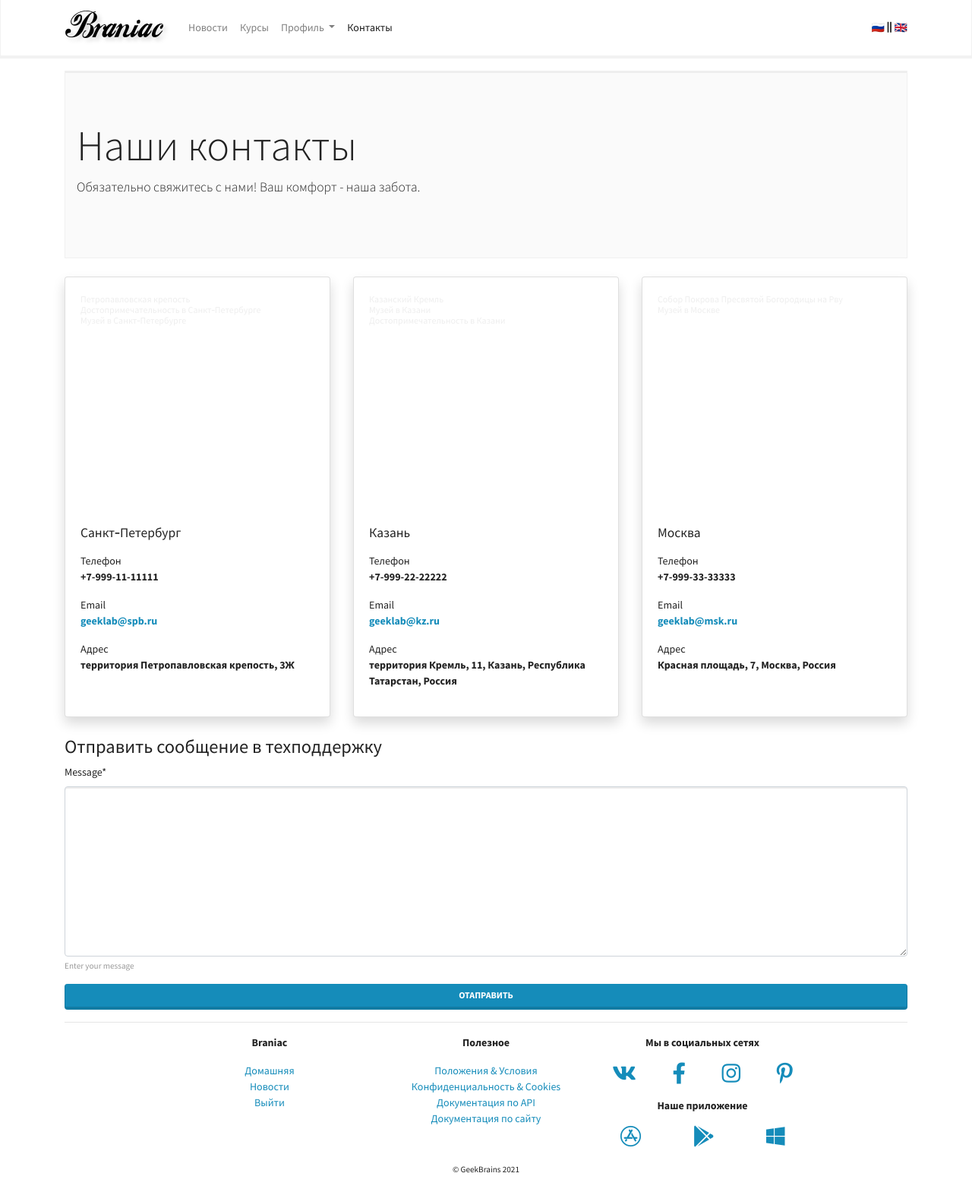
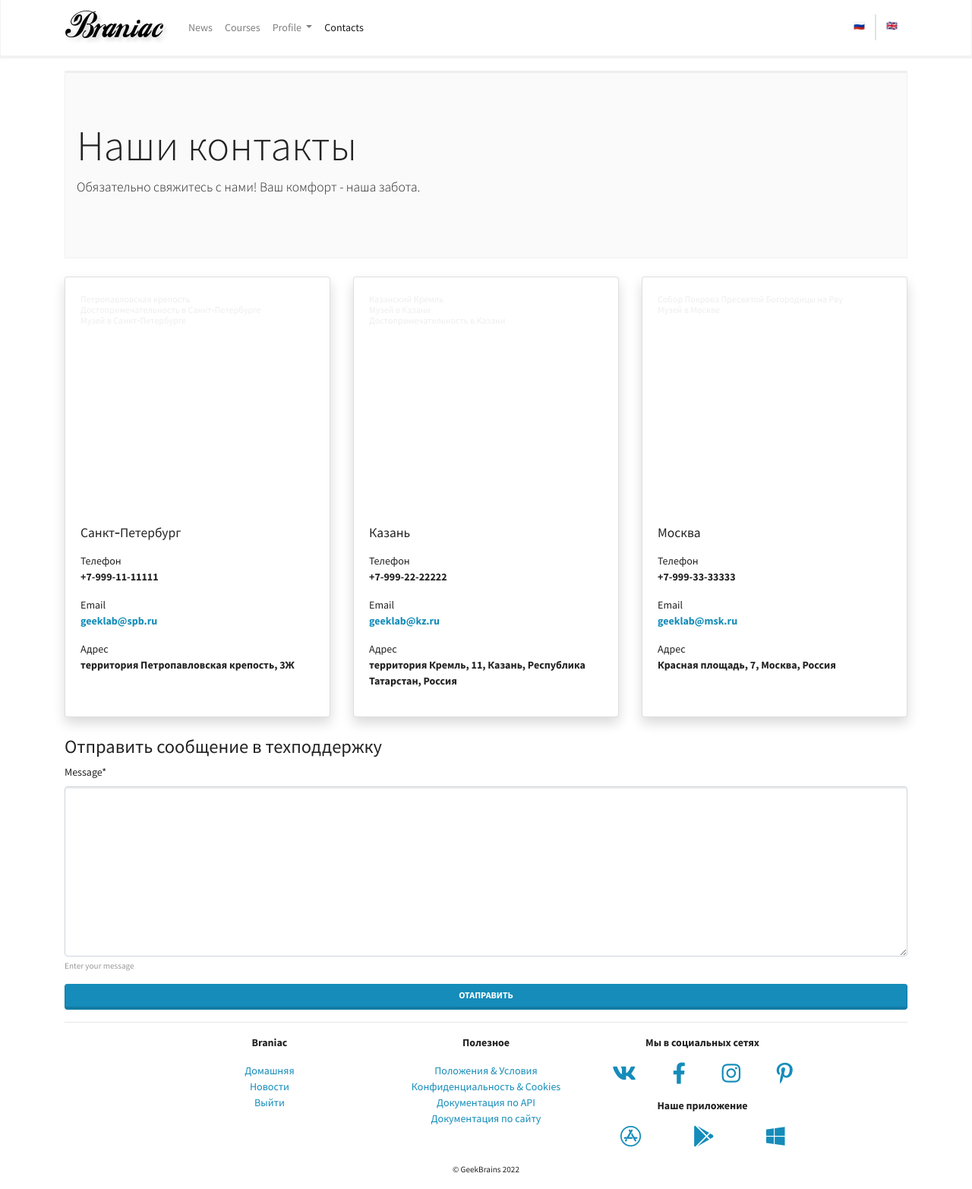
Before and after one commit to kpomak/LMS, a Django app: page /mainapp/contacts/ in a window 1280 px wide. Shown: the whole page at 76% size. Run offline with Django 3.2, Linux system fonts and the light colour scheme; the visitor is signed in with stand-in values (Sample User, id 1); parts of the project's set-up code (start-up, migrations or seed data) failed here and were passed over; some libraries are stand-ins or nearby versions.

Commit message:
localisation main menu

```diff
--- a/config/settings.py
+++ b/config/settings.py
@@ -38,6 +38,7 @@
 MIDDLEWARE = [
     "django.middleware.security.SecurityMiddleware",
     "django.contrib.sessions.middleware.SessionMiddleware",
+    "django.middleware.locale.LocaleMiddleware",
     "django.middleware.common.CommonMiddleware",
     "django.middleware.csrf.CsrfViewMiddleware",
     "django.contrib.auth.middleware.AuthenticationMiddleware",
@@ -208,3 +209,5 @@
 # Email as files for debug
 EMAIL_BACKEND = "django.core.mail.backends.filebased.EmailBackend"
 EMAIL_FILE_PATH = "var/email-messages/"
+
+LOCALE_PATHS = [BASE_DIR / "locale"]
--- a/config/urls.py
+++ b/config/urls.py
@@ -7,6 +7,7 @@
 
 urlpatterns = [
     path("admin/", admin.site.urls),
+    path("i18n/", include("django.conf.urls.i18n")),
     path("", RedirectView.as_view(url="mainapp/")),
     path("mainapp/", include("mainapp.urls", namespace="mainapp")),
     path("social_auth/", include("social_django.urls", namespace="social")),
--- a/mainapp/admin.py
+++ b/mainapp/admin.py
@@ -47,7 +47,7 @@
     def get_course_name(self, obj):
         return obj.course.name
 
-    get_course_name.short_description = _("Cou5rse")
+    get_course_name.short_description = _("Course")
 
     def mark_deleted(self, request, queryset):
         queryset.update(deleted=True)
--- a/templates/admin/input_filter.html
+++ b/templates/admin/input_filter.html
@@ -1,6 +1,6 @@
 {% load i18n %}
 
-<h3>{% blocktrans with filter_title=title %} By {{ filter_title }} {% endblocktrans %}</h3>
+<h3> By {{ title }}</h3>
 <ul>
     <li>
         {% with choices.0 as all_choice %}
--- a/templates/base.html
+++ b/templates/base.html
@@ -114,7 +114,7 @@
     </div>
     <div class="row justify-content-center">
       <div>
-        <p><small>&copy; GeekBrains 2021</small></p>
+        <p><small>&copy; GeekBrains 2022</small></p>
       </div>
     </div>
   </div>
--- a/templates/includes/main_menu.html
+++ b/templates/includes/main_menu.html
@@ -1,4 +1,4 @@
-{% load static %}
+{% load static i18n %}
 
 <nav class="navbar navbar-expand-lg navbar-light bg-light">
   <div class="container">
@@ -16,49 +16,69 @@
       <ul class="navbar-nav mr-auto">
         <li
           class="nav-item {% if request.resolver_match.view_name == 'mainapp:news' %}active{% endif %}">
-          <a class="nav-link" href="{% url 'mainapp:news' %}">Новости</a>
+          <a class="nav-link" href="{% url 'mainapp:news' %}">
+            {% translate "News" %}
+          </a>
         </li>
         <li
           class="nav-item {% if request.resolver_match.view_name == 'mainapp:courses' %}active{% endif %}">
-          <a class="nav-link" href="{% url 'mainapp:courses' %}">Курсы</a>
+          <a class="nav-link" href="{% url 'mainapp:courses' %}">
+            {% translate "Courses" %}
+          </a>
         </li>
         {% if user.is_authenticated %}
         <li class="nav-item dropdown">
           <a class="nav-link dropdown-toggle" href="#" id="ddProfile"
             role="button" data-toggle="dropdown" aria-haspopup="true"
             aria-expanded="false">
-            Профиль
+            {% translate "Profile" %}
           </a>
           <div class="dropdown-menu" aria-labelledby="ddProfile">
             <a class="dropdown-item"
-              href="{% url 'authapp:profile_edit' pk=request.user.pk %}">Редактировать
-              профиль</a>
-            <a class="dropdown-item" href="#">Мои курсы</a>
+              href="{% url 'authapp:profile_edit' pk=request.user.pk %}">{% translate "Edit profile" %}</a>
+            <a class="dropdown-item" href="#">{% translate "My courses" %}</a>
             <div class="dropdown-divider"></div>
-            <a class="dropdown-item" href="#">Модерация</a>
+            <a class="dropdown-item" href="#">{% translate "Moderation" %}</a>
             {% if user.is_superuser %}
             <a class="dropdown-item" href="{% url 'admin:index' %}"
-              target="_blank">Административный
-              раздел</a>
+              target="_blank">{% translate "Administrators part" %}</a>
             <a class="dropdown-item" href="{% url 'mainapp:log_view' %}"
-              target="_blank">Лог</a>
+              target="_blank">{% translate "Log" %}</a>
             {% endif %}
             <div class="dropdown-divider"></div>
-            <a class="dropdown-item" href="{% url 'authapp:logout' %}">Выход</a>
+            <a class="dropdown-item" href="{% url 'authapp:logout' %}">{% translate "Exit" %}</a>
           </div>
         </li>
         {% else %}
         <li class="nav-item">
-          <a class="nav-link" href="{% url 'authapp:login' %}">Вход</a>
+          <a class="nav-link" href="{% url 'authapp:login' %}">
+            {% translate "Enter" %}
+          </a>
         </li>
         {% endif %}
         <li
           class="nav-item {% if request.resolver_match.view_name == 'mainapp:contacts' %}active{% endif %}">
-          <a class="nav-link" href="{% url 'mainapp:contacts' %}">Контакты</a>
+          <a class="nav-link" href="{% url 'mainapp:contacts' %}">
+            {% translate "Contacts" %}
+          </a>
         </li>
       </ul>
-      <span><a href="#">🇷🇺</a> <i class="fas fa-grip-lines-vertical"></i> <a
-          href="#">🇬🇧</a></span>
+      <div class="row justify-content-end m-0">
+        <div class="col p-0 border-right">
+          <form action="{% url 'set_language' %}" method="post">
+            {% csrf_token %}
+            <input name="language" type="hidden" value="ru">
+            <button type="submit" class="btn btn-link">🇷🇺</button>
+          </form>
+        </div>
+        <div class="col p-0 border-left">
+          <form action="{% url 'set_language' %}" method="post">
+            {% csrf_token %}
+            <input name="language" type="hidden" value="en">
+            <button type="submit" class="btn btn-link">🇬🇧</button>
+          </form>
+        </div>
+      </div>
     </div>
   </div>
 </nav>
```
Also changed, not shown: mainapp/management/commands/makemes.py (added, +9 -0 lines), locale/ru/LC_MESSAGES/django.po (added), mainapp/management/__init__.py (added), mainapp/management/commands/__init__.py (added).
